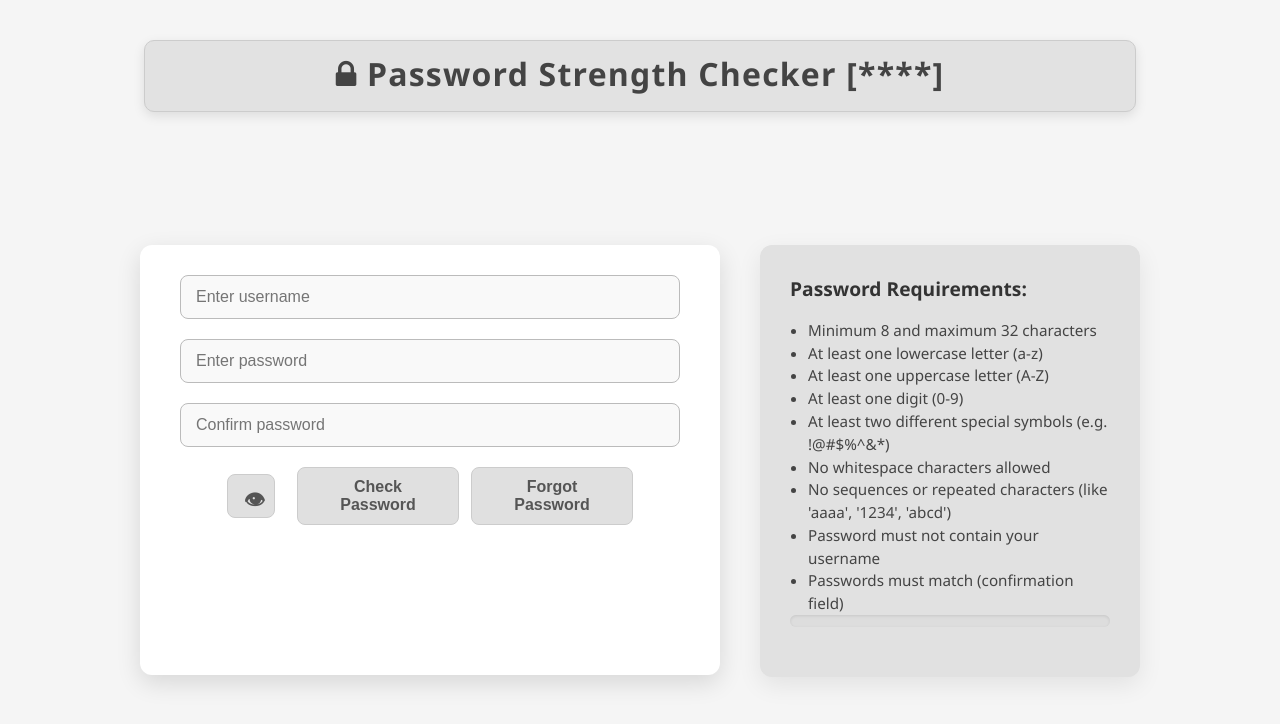
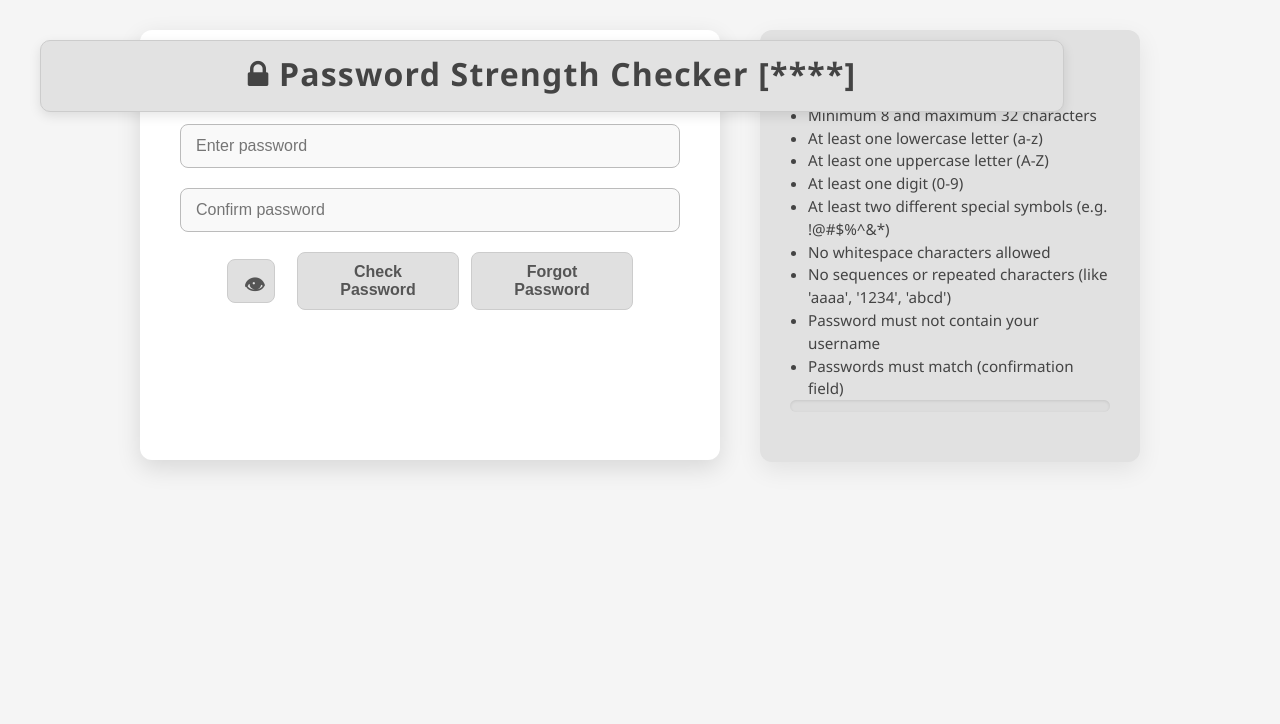
Before and after one commit to Harish040805/passwordstrengthchecker, a plain HTML site: page index.html in a window 1280 px wide. Drawn offline with Linux system fonts and the light colour scheme.

Commit message:
Update passwordstrengthcheckercss.css

```diff
--- a/passwordstrengthcheckercss.css
+++ b/passwordstrengthcheckercss.css
@@ -6,7 +6,7 @@
   h1 { width: 100%; text-align: center; font-weight: 600; font-size: 2rem; color: #444444; letter-spacing: 1.2px; margin: 0 0 15px; padding-top: 10px;
     user-select: none; }
   #title-bar { width: 80%; background-color: #e2e2e2; border: 1px solid #ccc; padding: 1px 0; border-radius: 10px; box-shadow: 0 4px 12px rgba(0, 0, 0, 0.1);
-    text-align: center; margin: 10px auto 30px; }
+    text-align: center; margin: 10px auto 30px; position: absolute; left: 40px;}
   input[type="text"], input[type="password"], input[type="number"], input[type="email"] { width: 100%; padding: 12px 15px; margin-bottom: 20px; font-size: 1rem;
     border: 1.8px solid #bbb; border-radius: 8px; color: #444; background-color: #f9f9f9; transition: border-color 0.3s ease; }
   input:focus { outline: none; border-color: #888888; background-color: #fff; }
```
